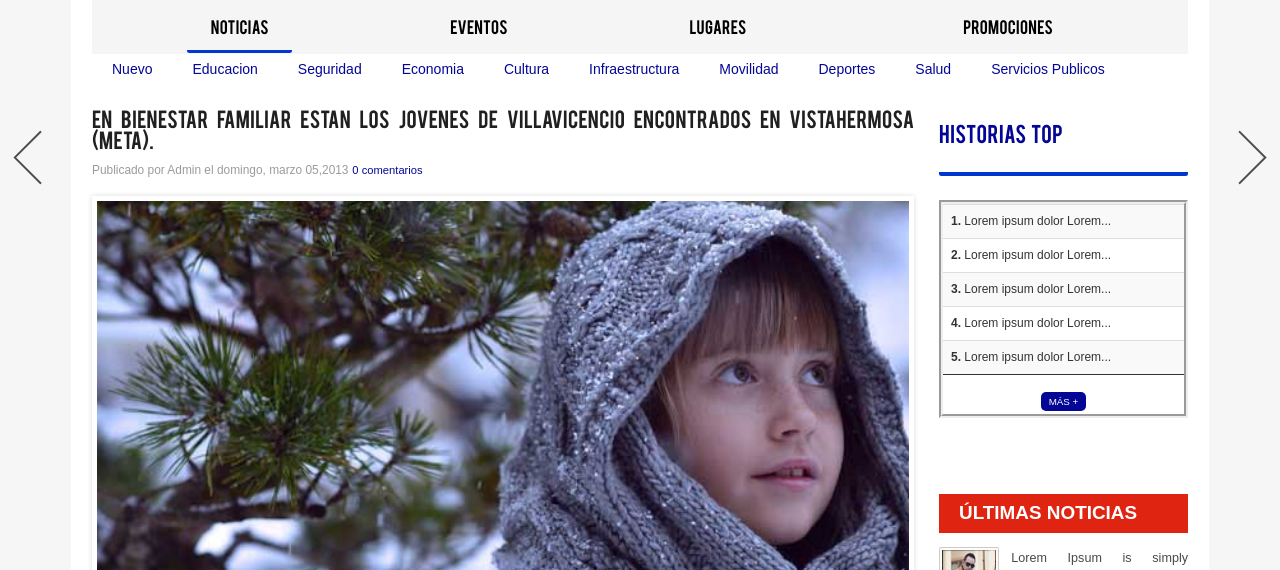
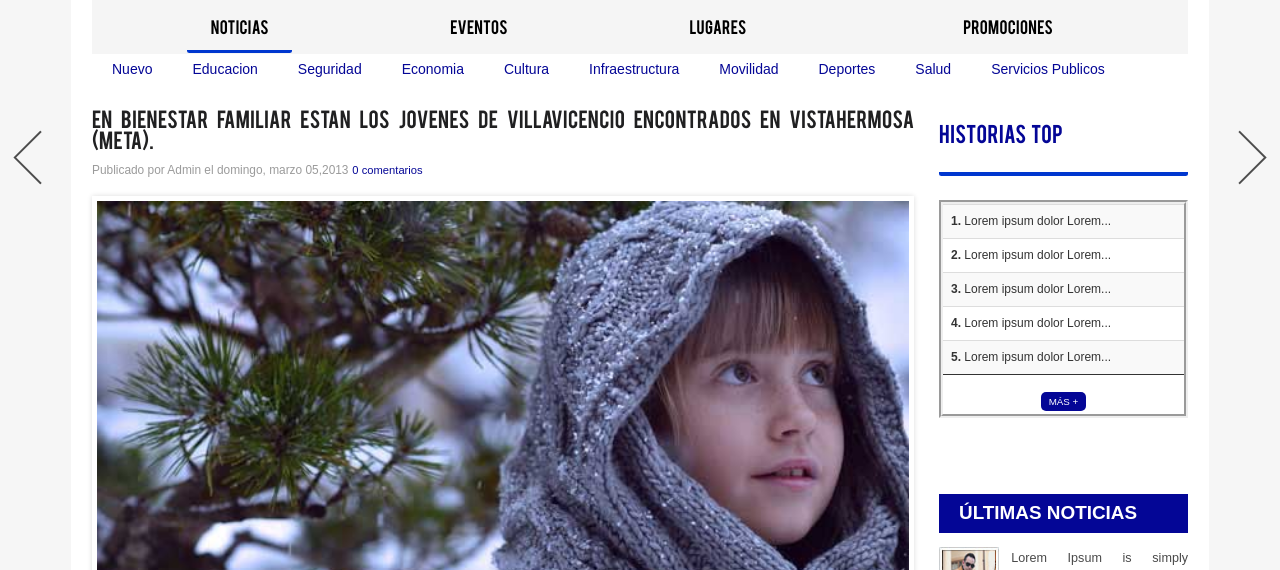
Before and after one commit to BrayanHR1995/LaCitty, a plain HTML site: page LaCitty/post.html in a window 1280 px wide. Shown: the part 230-800 px from the top of the page. Drawn offline with Linux system fonts and the light colour scheme; a script that the page names is missing; files whose address does not match are found by name.

Commit message:
Publicaciones

```diff
--- a/LaCitty/css/style.css
+++ b/LaCitty/css/style.css
@@ -1115,7 +1115,7 @@ img.code{
 	vertical-align: middle;
 }
 .grid-top h4,.grid-top-in h4 {
-	background: #df2411;
+	background: #040696;
 	color: #fff;
 	padding: 10px 20px;
 	font-size: 1.35em;
```
